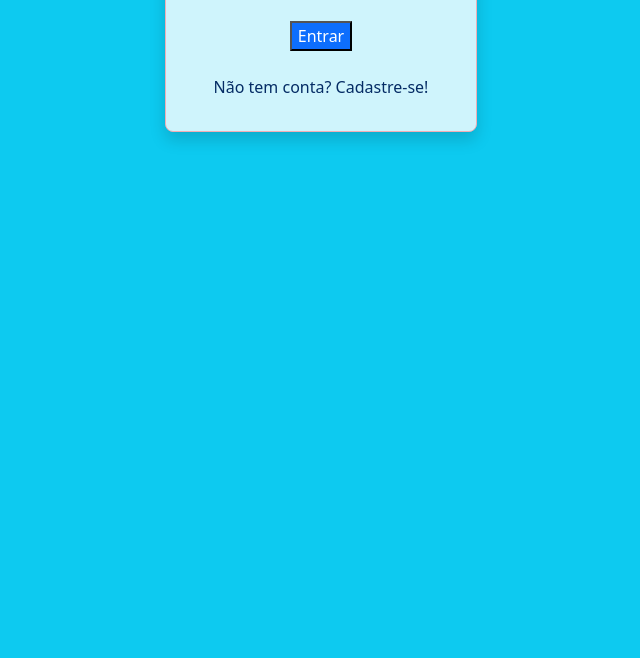
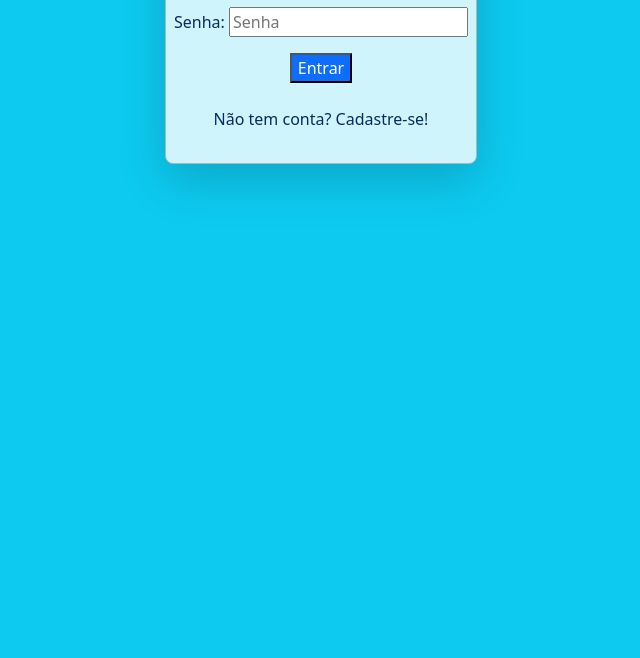
Before and after one commit to gabrielribeiro-code/tela_bootstrap, a plain HTML site: page index.html in a window 1280 px wide. Shown: the part 142-800 px from the top of the page, without its empty margins (319-959 px from the left). Drawn offline with nearby package versions, Linux system fonts and the light colour scheme.

Commit message:
feat: novas alterações na tela de login, troca de cor de fundo.

```diff
--- a/index.html
+++ b/index.html
@@ -13,20 +13,20 @@
 <body class="bg-info text-white">
 
 
-    <main>
+    <main class="p-5">
 
         <div class="d-flex justify-content-center align-items-center ">
 
 
-            <form id="form-login" class="p-2 text-primary-emphasis bg-info-subtle border border-danger-subtle rounded-3 shadow">
+            <form id="form-login" class="p-2 text-primary-emphasis bg-info-subtle border border-dark-subtle rounded-3 shadow-lg">
             <h2 id="titulo">Login</h2>
 
-                <div class="text-center mb-4" id="c-email">
+                <div class="text-center mb-3" id="c-email">
                     <label for="email"> Email: </label>
                     <input type="email" id="email" placeholder="Email" required>
                 </div>
 
-                <div class="text-center mb-4" id="c-senha">
+                <div class="text-center mb-3" id="c-senha">
                     <label for="password"> Senha: </label>
                     <input type="password" id="senha" placeholder="Senha" required>
                 </div>
@@ -34,7 +34,7 @@
                 <button id="botao-envio" type="submit" class="bg-primary text-white d-block mx-auto mb-4"> Entrar
                 </button>
 
-                <div id="mensagem" class="text-center mb-4"></div>
+                <div id="mensagem" class="text-center mb-4" ></div>
                 <div class="text-center mb-4" id="toggle">
                     <p> Não tem conta? Cadastre-se! </p>
                 </div>
```
